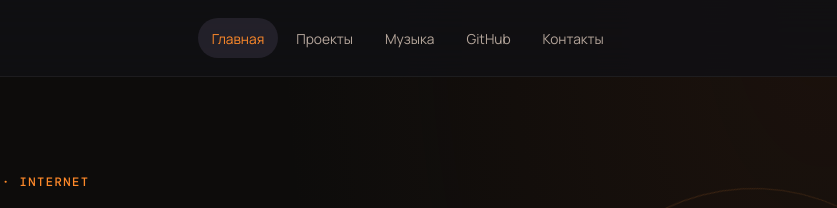
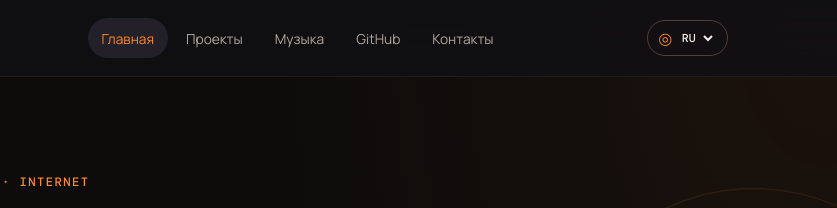
Before and after one commit to swittyy/SwitSite, an Astro site: page / in a window 1280 px wide. Shown: the top 208 px of the page, 226-1063 px from the left. Built offline with nearby package versions, Linux system fonts and the light colour scheme; Astro itself is replaced by a stand-in of ours.

Commit message:
feat: add language selector to header

```diff
--- a/src/components/SiteHeader.astro
+++ b/src/components/SiteHeader.astro
@@ -27,6 +27,15 @@ const links = [
         </a>
       ))}
     </nav>
+
+    <label class="language-picker" aria-label="Select language">
+      <span class="language-globe" aria-hidden="true">◎</span>
+      <select id="language-switcher" aria-label="Select language">
+        <option value="ru">RU</option>
+        <option value="en">EN</option>
+        <option value="de">DE</option>
+      </select>
+    </label>
 
     <a class="header-github" href="https://github.com/swittyy" target="_blank" rel="noreferrer">
       <svg class="github-icon" viewBox="0 0 24 24" aria-hidden="true" focusable="false"><path fill="currentColor" d="M12 .9a11.1 11.1 0 0 0-3.51 21.63c.55.1.76-.24.76-.53v-2.05c-3.1.67-3.76-1.32-3.76-1.32-.5-1.28-1.23-1.62-1.23-1.62-1.01-.69.08-.68.08-.68 1.12.08 1.71 1.15 1.71 1.15 1 .1.76 2.2 3.29 1.56.1-.72.39-1.21.7-1.49-2.48-.28-5.09-1.24-5.09-5.53 0-1.22.44-2.22 1.15-3-.12-.28-.5-1.42.11-2.96 0 0 .94-.3 3.08 1.15a10.7 10.7 0 0 1 5.61 0c2.14-1.45 3.08-1.15 3.08-1.15.61 1.54.23 2.68.11 2.96.72.78 1.15 1.78 1.15 3 0 4.3-2.61 5.25-5.1 5.53.4.35.75 1.03.75 2.08V22c0 .29.2.63.76.52A11.1 11.1 0 0 0 12 .9Z"/></svg>
@@ -97,6 +106,34 @@ const links = [
     color: var(--accent);
   }
 
+  .language-picker {
+    display: inline-flex;
+    align-items: center;
+    gap: .35rem;
+    padding: .55rem .65rem;
+    border: 1px solid var(--outline);
+    border-radius: 999px;
+    color: var(--muted);
+    transition: border-color 180ms ease, background 180ms ease;
+  }
+
+  .language-picker:focus-within,
+  .language-picker:hover { border-color: var(--accent); background: rgb(208 188 255 / 6%); }
+
+  .language-globe { color: var(--accent); font-size: 1rem; line-height: 1; }
+
+  .language-picker select {
+    width: 2.4rem;
+    border: 0;
+    outline: 0;
+    background: transparent;
+    color: var(--text);
+    font: 700 .72rem "DM Mono", monospace;
+    cursor: pointer;
+  }
+
+  .language-picker option { background: #17151b; color: #f4eee8; }
+
   .header-github {
     display: inline-flex;
     align-items: center;
@@ -138,7 +175,7 @@ const links = [
     }
 
     .header-github {
-      margin-left: auto;
+      margin-left: 0;
     }
   }
 </style>
```
